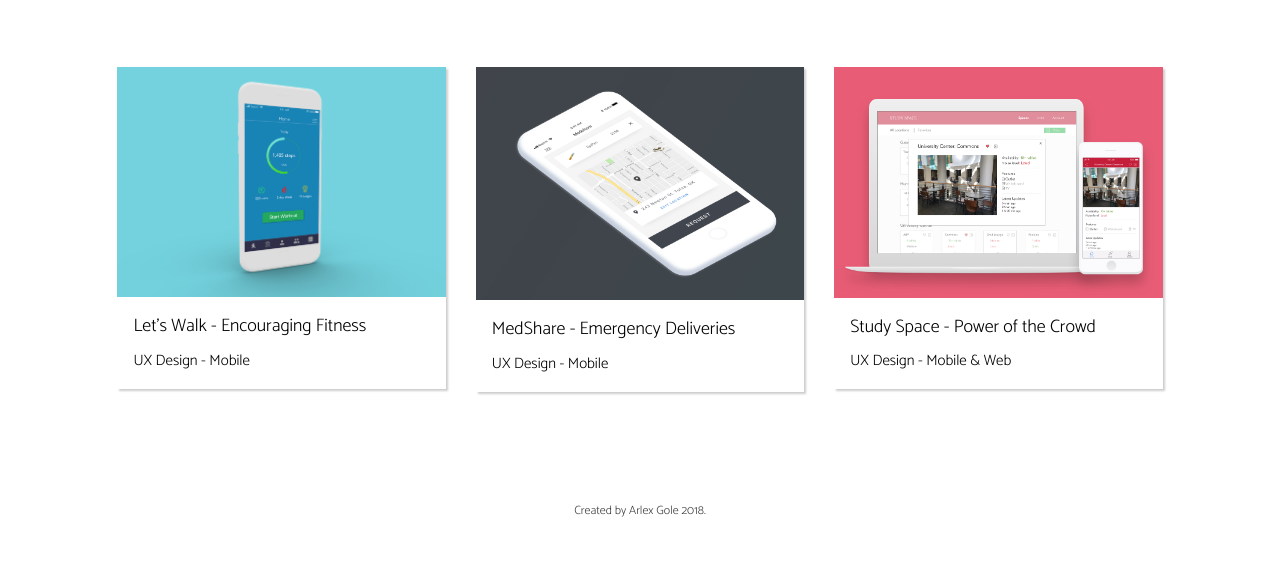
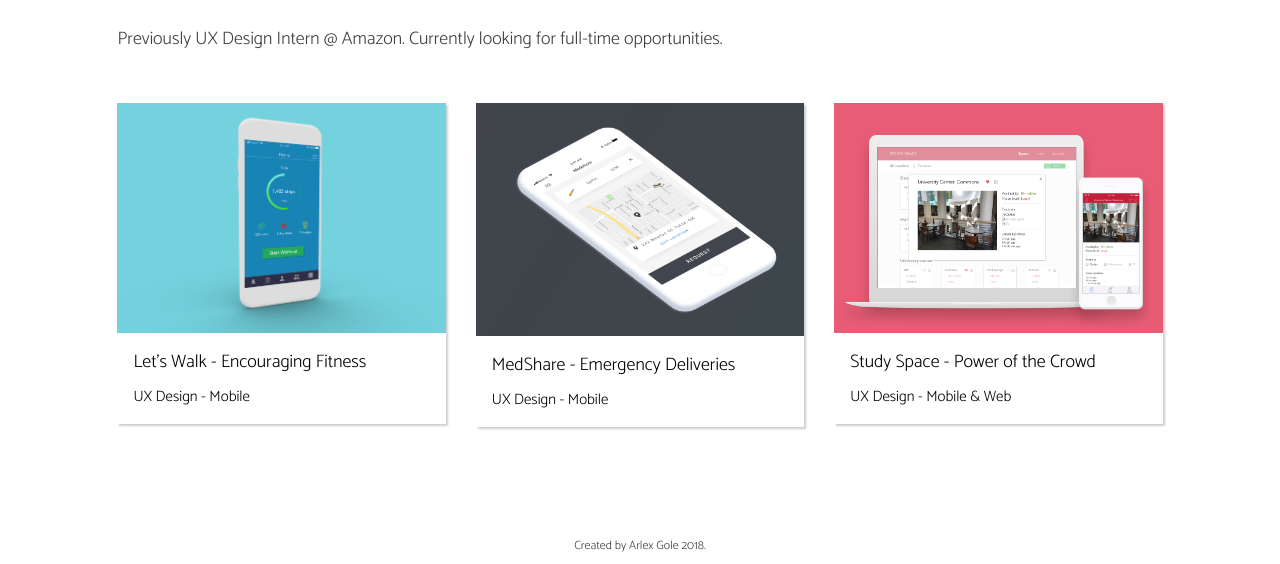
Before and after one commit to arlexgole/arlexgole.github.io, a plain HTML site: page index.html in a window 1280 px wide. Shown: the part 242-806 px from the top of the page. Drawn offline with nearby package versions, Linux system fonts and the light colour scheme.

Commit message:
Add files via upload

```diff
--- a/index.html
+++ b/index.html
@@ -54,6 +54,7 @@
           <div class="col-md-9 col-sm-10 col-xs-12" id="intro">
             <h1> Hi, I'm Arlex. </h1>
 				    <p id="intro"> I am a junior studying Human Computer Interaction and Business at Carnegie Mellon. I want to help design a better future, one pixel at a time. </p>
+            <p> Previously UX Design Intern @ Amazon. Currently looking for full-time opportunities. </p>
           </div>
         </div>
 
```
